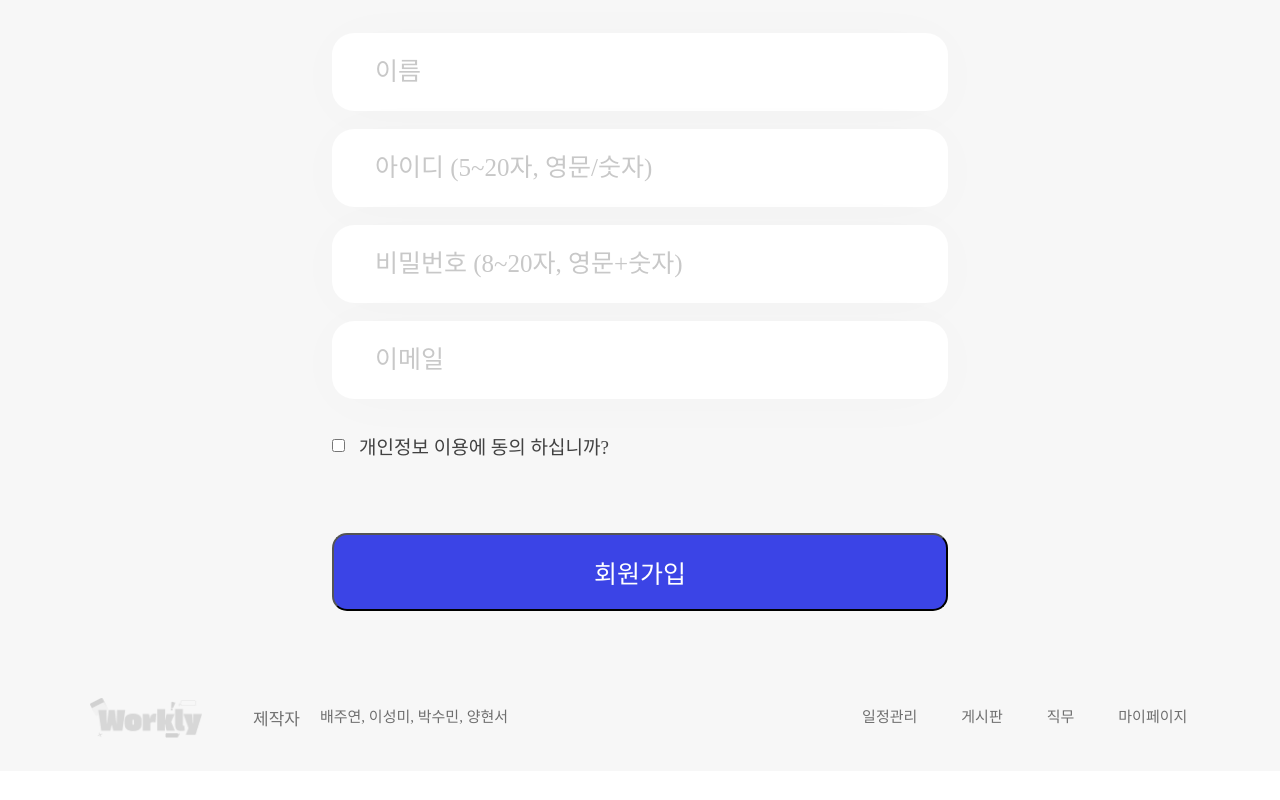
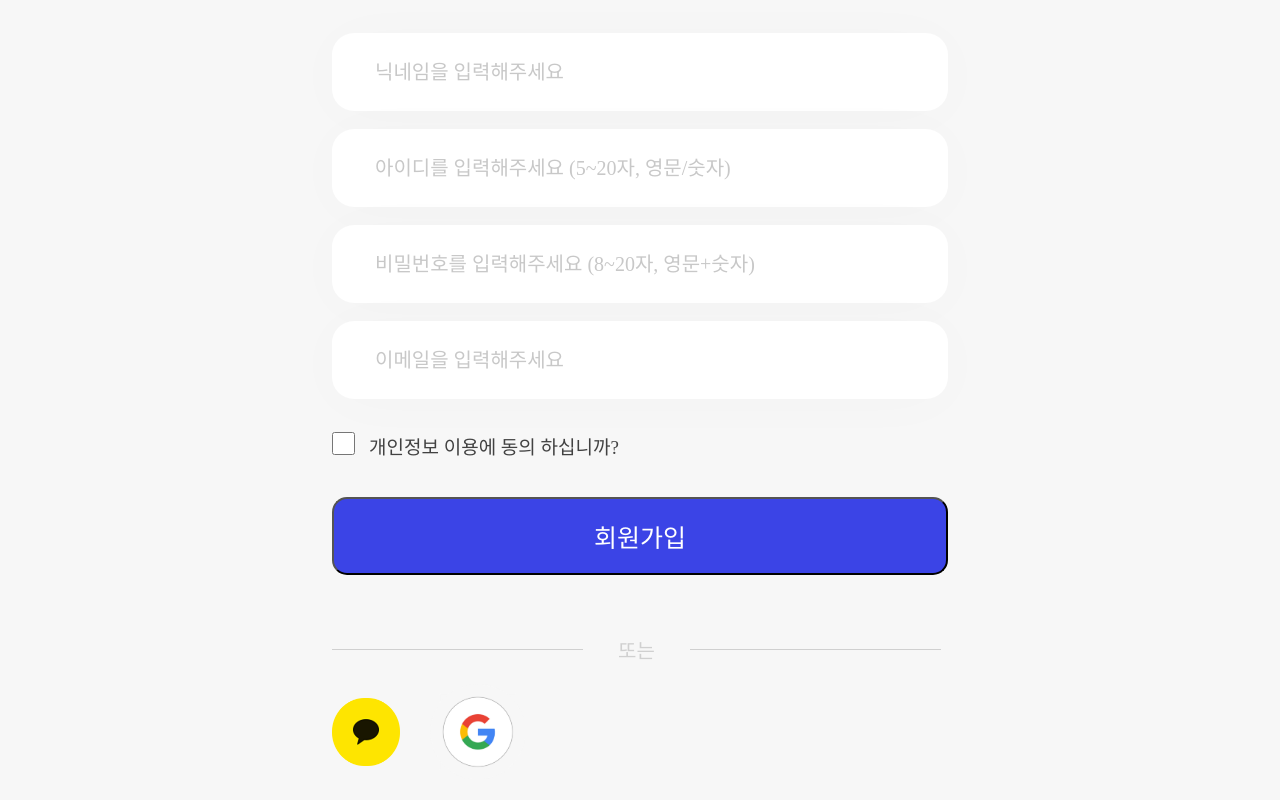
Before and after one commit to 2025Workly/Workly_Client, a Next.js app: page /join in a window 1280 px wide. Shown: the part 320-1120 px from the top of the page. Before the commit the page ends 1091 px from the top, so only its background shows below. Built offline with nearby package versions, Linux system fonts and the light colour scheme.

Commit message:
feat : kakao, google component ui 구현

```diff
--- /dev/null
+++ b/src/app/components/common/kakao-google.tsx
@@ -0,0 +1,17 @@
+
+import styles from "../../styles/Login/kakao-google.module.css"
+export default function KaKaoGoogle() {
+    return (
+        <div>
+            <div className={styles.lineContainer}>
+                <p className={styles.line}></p>
+                <p className={styles.or}>또는</p>
+                <p className={styles.line}></p>
+            </div>
+            <div className={styles.iconContainer}>
+                <img src="/images/kakaotalk.png" alt="kakaotalk" className={styles.kakaoicon} />
+                <img src="/images/google.png" alt="google" className={styles.icon} />
+            </div>
+        </div>
+    )
+}
--- a/src/app/join/page.tsx
+++ b/src/app/join/page.tsx
@@ -3,6 +3,7 @@
 import { useState } from "react";
 import axios from "axios";
 import styles from "../styles/Login/login.module.css"
+import KaKaoGoogle from "../components/common/kakao-google";
 
 export default function JoinPage() {
   const [form, setForm] = useState({
@@ -59,7 +60,7 @@ export default function JoinPage() {
           <div>
             <input
               name="name"
-              placeholder="이름"
+              placeholder="닉네임을 입력해주세요"
               value={form.name}
               onChange={handleChange}
               required
@@ -69,7 +70,7 @@ export default function JoinPage() {
           <div>
             <input
               name="userId"
-              placeholder="아이디 (5~20자, 영문/숫자)"
+              placeholder="아이디를 입력해주세요 (5~20자, 영문/숫자)"
               value={form.userId}
               onChange={handleChange}
               required
@@ -80,7 +81,7 @@ export default function JoinPage() {
             <input
               name="pass"
               type="password"
-              placeholder="비밀번호 (8~20자, 영문+숫자)"
+              placeholder="비밀번호를 입력해주세요 (8~20자, 영문+숫자)"
               value={form.pass}
               onChange={handleChange}
               required
@@ -91,7 +92,7 @@ export default function JoinPage() {
             <input
               name="email"
               type="email"
-              placeholder="이메일"
+              placeholder="이메일을 입력해주세요"
               value={form.email}
               onChange={handleChange}
               required
@@ -101,10 +102,12 @@ export default function JoinPage() {
         </div>
 
         <div className={styles.checkboxContainer}>
-          <input type="checkbox" />
+          <input type="checkbox" className={styles.checkbox} />
           <label htmlFor="" className={styles.agreement}>개인정보 이용에 동의 하십니까?</label>
         </div>
         <button type="submit" className={styles.loginButton}>회원가입</button>
+
+        <KaKaoGoogle />
       </form>
       <p>{message}</p>
     </div>
--- a/src/app/loginPage/page.tsx
+++ b/src/app/loginPage/page.tsx
@@ -3,6 +3,7 @@
 import { useState } from "react";
 import { useRouter } from "next/navigation";
 import styles from "../styles/Login/login.module.css"
+import KaKaoGoogle from "../components/common/kakao-google";
 export default function Login() {
   const [userId, setUserId] = useState("");
   const [pass, setPass] = useState("");
@@ -68,6 +69,9 @@ export default function Login() {
           <p className={styles.joinSuggestion}> 하러가기</p>
         </div>
         <button type="submit" className={styles.loginButton}>로그인</button>
+
+        <KaKaoGoogle />
+
       </form>
     </div>
   );
--- /dev/null
+++ b/src/app/styles/Login/kakao-google.module.css
@@ -0,0 +1,39 @@
+.lineContainer {
+    display: flex;
+    align-items: center;
+    gap: 35px;
+}
+
+.line {
+    width: 251px;
+    height: 1px;
+    background: #D0D0D0;
+}
+
+.or {
+    color: #D0D0D0;
+    font-family: Pretendard;
+    font-size: 20px;
+    font-style: normal;
+    font-weight: 400;
+    line-height: normal;
+}
+
+.kakaoicon {
+    width: 68px;
+    height: 68px;
+}
+
+.icon {
+    width: 95px;
+    height: 95px;
+}
+
+.iconContainer {
+    cursor: pointer;
+    display: flex;
+    gap: 30px;
+    justify-items: center;
+    align-items: center;
+    margin: 20px 0 132px 0;
+}
--- a/src/app/styles/Login/login.module.css
+++ b/src/app/styles/Login/login.module.css
@@ -23,7 +23,7 @@
 }
 
 .input {
-    font-size: 25px;
+    font-size: 20px;
     border: none;
     outline: none;
     padding: 24px 0 24px 43px;
@@ -36,7 +36,7 @@
 
 .input::placeholder {
     color: #C8C8C8;
-    font-size: 25px;
+    font-size: 20px;
 }
 
 .joinSuggestion,
@@ -50,6 +50,11 @@
 .loginMent {
     color: #424242;
     cursor: pointer;
+}
+
+.checkbox {
+    width: 23px;
+    height: 23px;
 }
 
 .loginButton {
@@ -66,7 +71,7 @@
     color: #FFF;
     font-size: 25px;
     font-weight: 500;
-    margin: 74px 0 60px 0;
+    margin: 38px 0 60px 0;
 }
 
 .checkboxContainer {
```
Also changed, not shown: public/images/google.png (added), public/images/kakaotalk.png (added).
